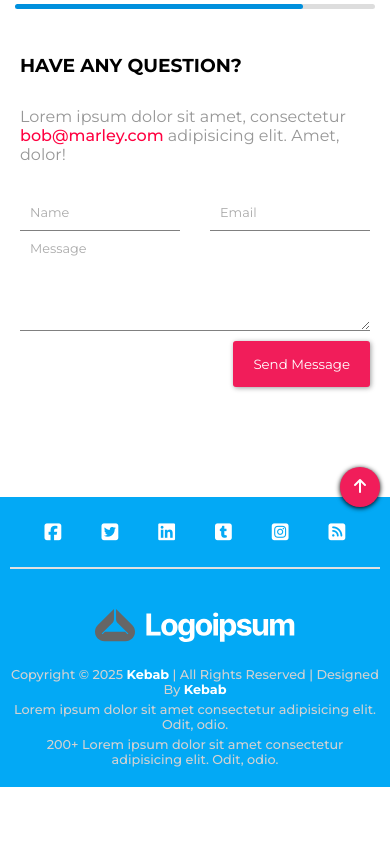
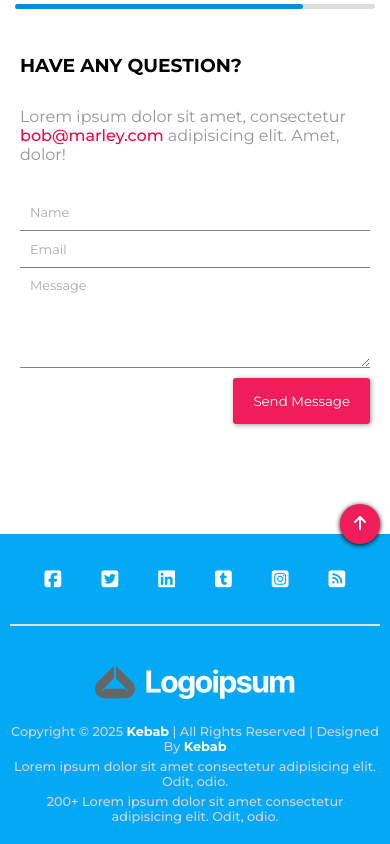
Before and after one commit to joraka/coming-soon-page, a website: page index.html in a window 390 px wide. Shown: the part 900-1744 px from the top of the page. Before the commit the page ends 1687 px from the top, so only its background shows below. Drawn offline with Linux system fonts and the light colour scheme.

Commit message:
flex wrap

```diff
--- a/style.css
+++ b/style.css
@@ -72,6 +72,8 @@ textarea::placeholder {
   text-align: center;
   margin: 50px 0;
   text-shadow: 1px 1px 5px rgba(0, 0, 0, 0.838), 1px 1px 1px black;
+  flex-wrap: wrap;
+  justify-content: center;
 }
 
 .countdown > div > div:nth-of-type(1) {
@@ -107,6 +109,7 @@ textarea::placeholder {
 
 .subscribe-form {
   width: 100%;
+  padding: 0 5px;
 }
 
 .subscribe-form input[type="email"] {
@@ -272,7 +275,7 @@ input[type="button"] {
 .right-form-top {
   display: flex;
   justify-content: space-between;
-  gap: 30px;
+  column-gap: 20px;
 }
 
 .message-textarea {
@@ -289,6 +292,7 @@ input[type="button"] {
   column-gap: 30px;
   flex-wrap: wrap;
   justify-content: center;
+  padding: 10px;
 }
 
 .footer-links a {
@@ -356,3 +360,12 @@ input[type="button"] {
   margin: 10px 0;
   text-shadow: 0 1px 5px black;
 }
+
+@media screen and (max-width: 600px) {
+  .right-form-top {
+    flex-wrap: wrap;
+  }
+  .right-form-top input {
+    width: 100%;
+  }
+}
```
